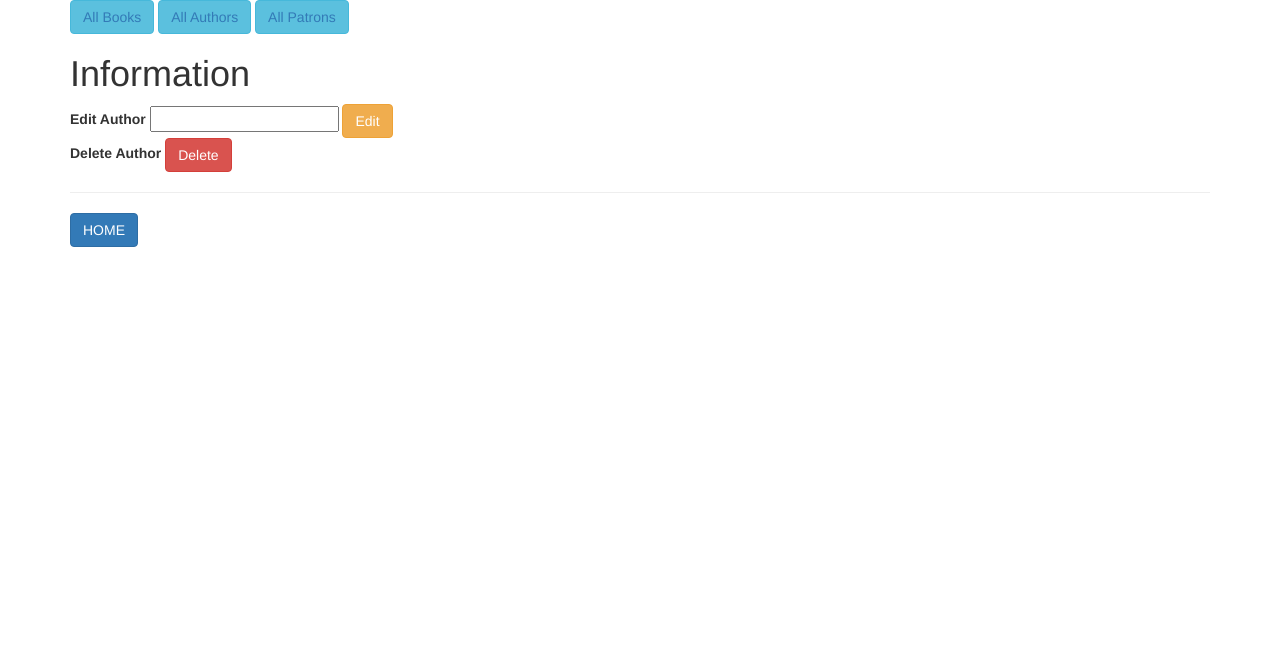
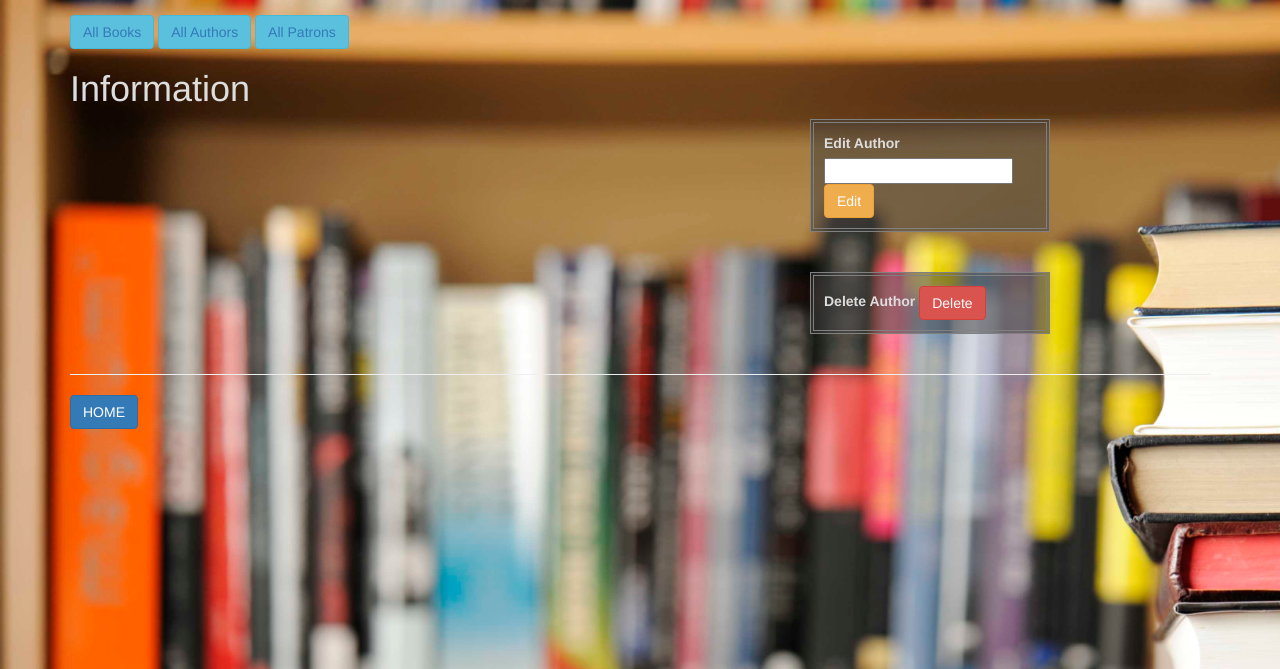
Before and after one commit to jeemb/library-sql, a PHP site: template views/author.html.twig in a window 1280 px wide. Shown: the top 669 px of the page. Run offline with PHP 8.4, Linux system fonts and the light colour scheme; the template is opened without the code that fills it, so the values that code supplies are empty; some libraries are stand-ins or nearby versions.

Commit message:
add styling and background image

```diff
--- a/views/author.html.twig
+++ b/views/author.html.twig
@@ -14,6 +14,22 @@
     {% endif %}
 </ul>
 
+<div class="edit_delete">
+    <form action="/edit_author/{{ author.getId }}" method="post">
+        <input type="hidden" name="_method" value="patch">
+        <label for="edit-author">Edit Author</label>
+        <input type="text" name="new-name" value="{{ author.getName }}">
+
+        <button type="submit" class="btn btn-warning">Edit</button>
+    </form>
+
+    <form action="/delete_author/{{ author.getId }}" method="post">
+        <input type="hidden" name="_method" value="delete">
+        <label for="delete-author">Delete Author</label>
+        <button type="submit" class="btn btn-danger">Delete</button>
+    </form>
+</div>
+
 {% if all_books is not empty %}
 <form action="/assign_book/{{ author.getId }}" method="post">
     <label for="assign-book">Assign a book</label>
@@ -26,18 +42,5 @@
 </form>
 {% endif %}
 
-<form action="/edit_author/{{ author.getId }}" method="post">
-    <input type="hidden" name="_method" value="patch">
-    <label for="edit-author">Edit Author</label>
-    <input type="text" name="new-name" value="{{ author.getName }}">
-
-    <button type="submit" class="btn btn-warning">Edit</button>
-</form>
-
-<form action="/delete_author/{{ author.getId }}" method="post">
-    <input type="hidden" name="_method" value="delete">
-    <label for="delete-author">Delete Author</label>
-    <button type="submit" class="btn btn-danger">Delete</button>
-</form>
 
 {% endblock %}
--- a/views/base.html.twig
+++ b/views/base.html.twig
@@ -2,14 +2,16 @@
 <html>
     <head>
         <link rel='stylesheet' href='https://maxcdn.bootstrapcdn.com/bootstrap/3.3.1/css/bootstrap.min.css'>
+        <link href='/css/styles.css' rel='stylesheet' type='text/css'>
         <title>Library - {% block title %}{% endblock %}</title>
     </head>
     <body>
         <div class="container">
-            <button class="btn btn-info"><a href="/books">All Books</a></button>
-            <button class="btn btn-info"><a href="/authors">All Authors</a></button>
-            <button class="btn btn-info"><a href="/patrons">All Patrons</a></button>
-
+            <div id="nav">
+                <button class="btn btn-info"><a href="/books">All Books</a></button>
+                <button class="btn btn-info"><a href="/authors">All Authors</a></button>
+                <button class="btn btn-info"><a href="/patrons">All Patrons</a></button>
+            </div>
 
             {% block content %}
             {% endblock %}
--- /dev/null
+++ b/web/css/styles.css
@@ -0,0 +1,36 @@
+form {
+    margin-bottom: 40px;
+
+    background: rgba(60, 60, 60, 0.5);
+    border: 4px double grey;
+    padding:10px;
+    width: 60%;
+}
+
+.form-control {
+}
+
+.edit_delete {
+    float: right;
+    width: 400px;
+}
+
+li {
+    list-style: none;
+}
+
+#nav {
+    padding-top: 15px;
+    margin:0px;
+}
+
+body {
+    background-image: url("/library.jpg");
+    background-size:130% auto;
+
+    color:#ddd;
+}
+
+hr {
+    clear:both;
+}
```
Also changed, not shown: views/book.html.twig (+21 -17 lines), web/library.jpg (added).
